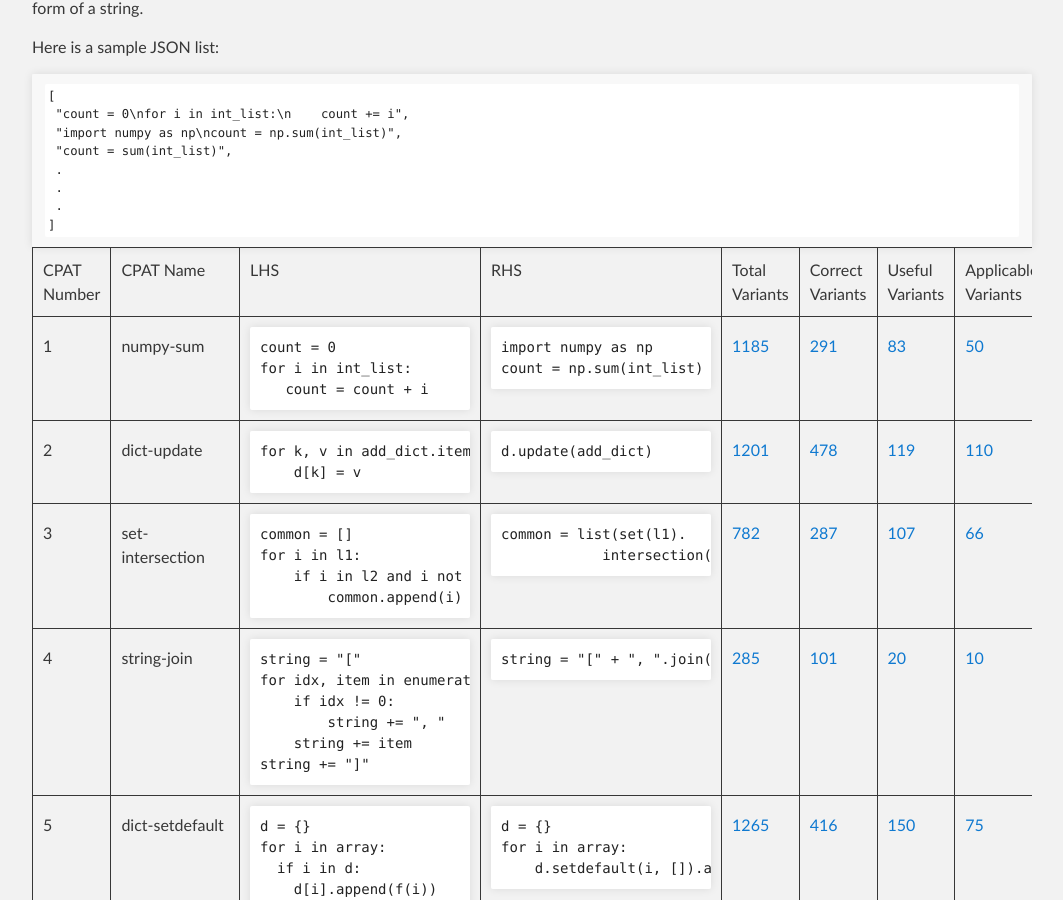
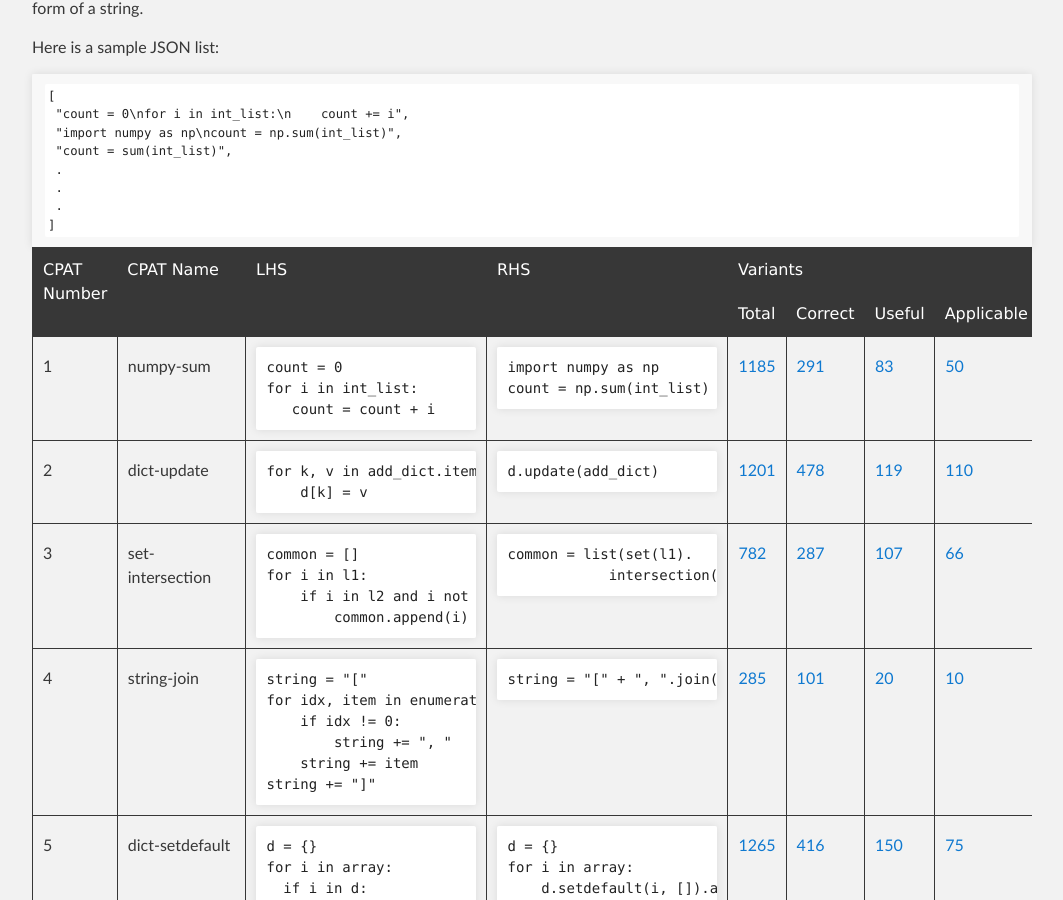
Before and after one commit to PyCraftTool/PyCraftTool.github.io, a Jekyll site: the page built from index.md, in a window 1280 px wide and 900 px high, scrolled down 851 px. Shown: the whole window, without its empty margins (106-1169 px from the left). Built offline with Jekyll 4.4.1, drawn with Linux system fonts in a browser that asks for light colours; our own code applies the rules of GitHub Pages for plain Markdown files.

Commit message:
reformat table

````diff
--- a/index.md
+++ b/index.md
@@ -38,17 +38,21 @@ Here is a sample JSON list:
 ]
 ```
 
+
 <div style="overflow-x:scroll">
 <table>
     <tr>
-        <td>CPAT Number</td>
-        <td>CPAT Name</td>
-        <td>LHS</td>
-        <td>RHS</td>
-        <td>Total Variants</td>
-        <td>Correct Variants</td>
-        <td>Useful Variants</td>
-        <td>Applicable Variants</td>
+        <th rowspan="2">CPAT Number</th>
+        <th rowspan="2">CPAT Name</th>
+        <th rowspan="2">LHS</th>
+        <th rowspan="2">RHS</th>
+        <th colspan="4">Variants</th>
+    </tr>
+    <tr>
+        <th>Total</th>
+        <th>Correct</th>
+        <th>Useful </th>
+        <th>Applicable</th>
     </tr>
     <tr>
 <td>1</td><td>numpy-sum</td>
````
